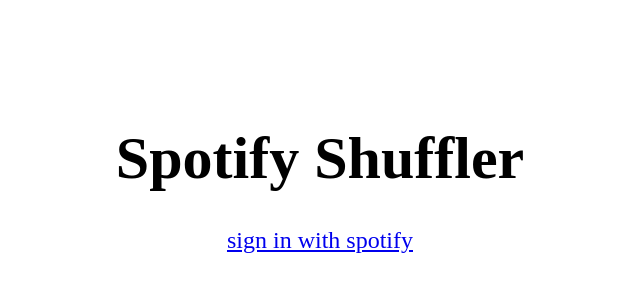
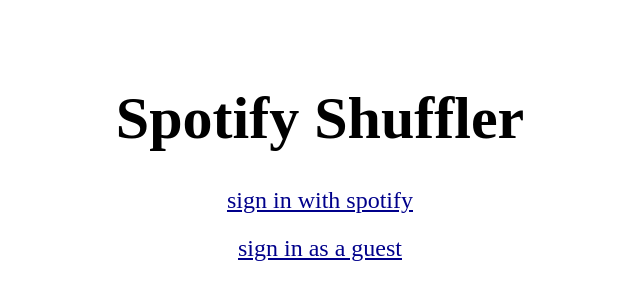
Before and after one commit to tuanhuynht1/Spotify-Shuffler, a React (Create React App) app in the folder client/: page / in a window 1280 px wide. Shown: the part 192-492 px from the top of the page, without its empty margins (320-960 px from the left). Built offline with nearby package versions, Linux system fonts and the light colour scheme.

Commit message:
added guest user

```diff
--- a/client/src/components/Content.js
+++ b/client/src/components/Content.js
@@ -19,6 +19,7 @@
     }
 
     useEffect(() => {
+        if(user !== 'guest'){
             axios
             .get('/api/user', {
                 headers: {
@@ -30,12 +31,15 @@
                 console.log(res.data);
             })
             .catch(e => console.error(e));
-    }, [token, setUser]);
+        }
+    }, [token, user, setUser]);
+
+    console.log(user);
 
     return (
             <Fragment>
                 <span id='sign-out' onClick={signOut}>Sign Out</span>
-                { user ? <span> | {user.email}</span> : <span></span>}
+                { user === 'guest' ?  <span> | Guest User</span> : <span> | {user.email}</span> }
                 <Search />
                 {
                     shuffleMode ?
--- a/client/src/components/Login.js
+++ b/client/src/components/Login.js
@@ -1,10 +1,27 @@
-import React from 'react';
+import React, {useContext} from 'react';
+import axios from 'axios';
+import {GlobalContext} from '../GlobalContext';
 
 export const Login = () => {
+
+    const {setToken, setUser} = useContext(GlobalContext);
+
+    const guestSignIn = () => {
+        setUser('guest');
+        axios
+        .get('/api/token')
+        .then(res => {
+            console.log(res.data.access_token)
+            setToken(res.data.access_token)
+        })
+        .catch(e => console.error(e))
+    }
+
     return (
         <div className='login-container'>
             <h1>Spotify Shuffler</h1>
-            <a href='http://spotify-magic-shuffler.herokuapp.com/api/login'>sign in with spotify</a>
+            <a href='http://localhost:8888/api/login'>sign in with spotify</a>
+            <p onClick={guestSignIn}>sign in as a guest</p>
         </div>
     )
 }
--- a/client/src/components/PlaylistModal.js
+++ b/client/src/components/PlaylistModal.js
@@ -2,7 +2,7 @@
 import {GlobalContext} from '../GlobalContext';
 import axios from 'axios';
 
-export const PlaylistModal = ({songs}) => {
+export const PlaylistModal = ({songs, guest}) => {
 
     const modal = document.getElementById("playlist-modal");
     const [name,setName] = useState('');
@@ -16,12 +16,13 @@
 
     const closeModal = () => {
         modal.style.display = "none";
+        if (user !== 'guest'){
             document.getElementById('name').value = '';
             document.getElementById('desc').value = '';
             setName('');
             setDescription('');
             setLoading(false);
-        // window.open('https://www.codexworld.com', '_blank');
+        }
     }
 
     const save = () => {
@@ -71,7 +72,14 @@
             <div id="playlist-modal" className="modal">
 
             {/* <!-- Modal content --> */}
+            { guest ?
                 <div className="playlist-modal-content">
+                    <span className="close" onClick={closeModal}>&times;</span>
+                    <p>Sorry, this feature is not available for guest users.
+                        Sign in with Spotify to save your playlist onto your Spotify Account!</p>
+                </div>
+
+                : <div className="playlist-modal-content">
                     <span className="close" onClick={closeModal}>&times;</span>
                     <br/>
                     <input id="name" placeholder='Playlist Name' autoComplete='off' onChange={ e => setName(e.target.value)}/>
@@ -83,6 +91,8 @@
                         : <button className='save-bttn inactive'>Save</button>
                     }
                 </div>
+            }
+
 
             </div>
         </Fragment>
--- a/client/src/components/ShuffleContent.js
+++ b/client/src/components/ShuffleContent.js
@@ -5,7 +5,7 @@
 
 export const ShuffleContent = ({setShuffleMode}) => {
     const playlist_size = 10;
-    const {tracks, setTracks, setArtists} = useContext(GlobalContext);
+    const {tracks, setTracks, setArtists, user} = useContext(GlobalContext);
     const [picks, setPicks] = useState([]);
 
     const pickRandom = () => {
@@ -88,7 +88,7 @@
                 :<span></span>
             }
 
-            <PlaylistModal songs={picks}/>
+            <PlaylistModal songs={picks} guest={user === 'guest'}/>
             <button className='reset-bttn' onClick={reset}>Reset</button>
 
         </div>
--- a/client/src/index.css
+++ b/client/src/index.css
@@ -22,13 +22,20 @@
 --------------------------------------------------------------------------------------*/
 .login-container {
   text-align: center;
-  margin: 40vh auto;
+  margin: 35vh auto;
 }
 .login-container h1{
   font-size: 60px;
 }
 .login-container a{
   font-size: x-large;
+  color: darkblue;
+}
+.login-container p{
+  cursor: pointer;
+  font-size: x-large;
+  text-decoration: underline;
+  color: darkblue;
 }
 
 /* Search
```
Also changed, not shown: 1 other file (tests, documents, lock files or other folders). Lines whose indentation alone changed are shown as unchanged.
